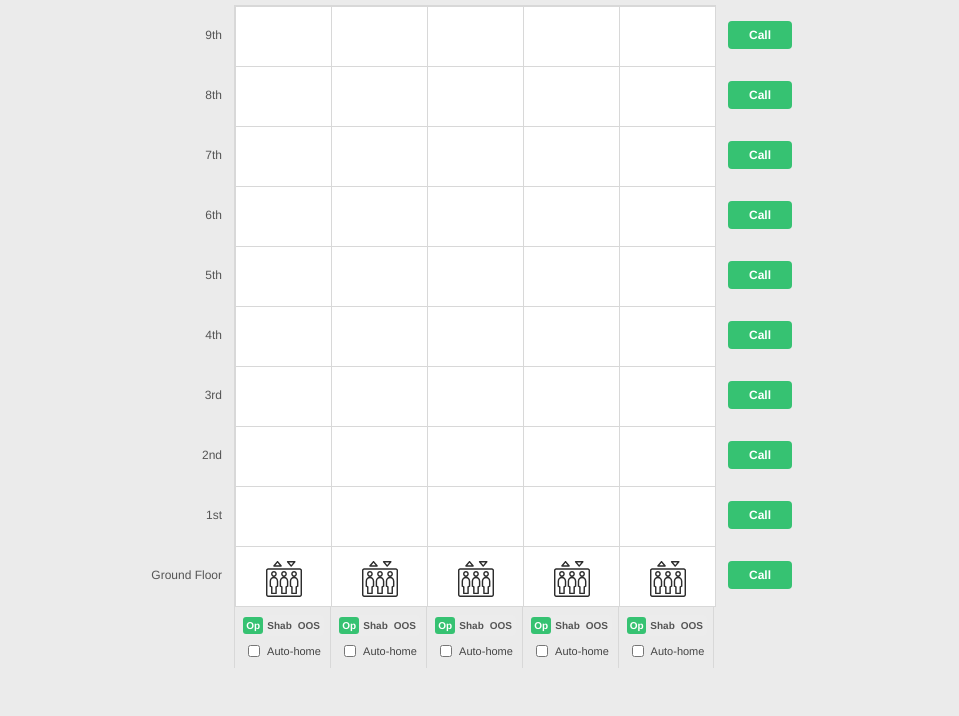
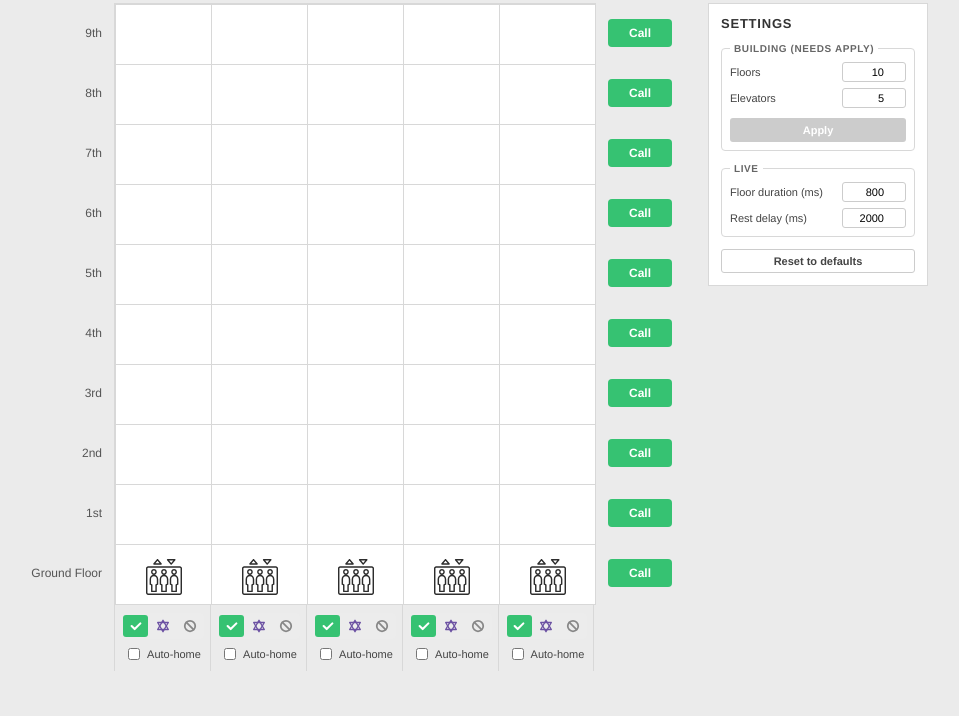
Before and after one commit to LeoLobLogiciel/Origami_Elevators_Home_Task, a website built with Vite: page index.html in a window 1280 px wide. Shown: the part 84-800 px from the top of the page, without its empty margins (170-1129 px from the left). Built offline with nearby package versions, Linux system fonts and the light colour scheme.

Commit message:
feat(v2): live control panel + auto-home auto-clears on mode change
Settings panel rendered next to the building exposes the relevant
runtime constants:

- Building section (needs Apply): Floors (3-15) and Elevators (1-10).
  Apply triggers Building.rebuild() — DOM is torn down and re-built,
  dispatcher is recreated.
- Live section: Floor duration (200-2000 ms) and Rest delay
  (500-5000 ms). Changes take effect on the next trip / next rest.
- Reset to defaults restores all values and rebuilds.

Implementation details:

- config.js now exports a mutable 'config' object plus immutable
  DEFAULTS and resetConfig(). All callers (Building, Dispatcher,
  Elevator, ControlPanel) read config.X so changes are live.
- Building.rebuild() drops the dispatcher, clears the root, rebuilds
  from scratch and re-wires actors.
- TIME_REFRESH_MS stays as an internal-only constant — exposing it
  to the user adds no real value and clutters the UI.

Other small fixes in this batch:

- When an elevator leaves Operational (to Shabbat or OOS), its
  autoReturnEnabled flag and the checkbox are cleared. Coming back to
  Operational starts with auto-home off.
- Mode selector now uses inline SVG icons coloured via currentColor:
  check (Op), Star of David (Shabbat), no-entry symbol (OOS). Icons go
  to white over the mode-coloured background when selected.

```diff
--- a/index.html
+++ b/index.html
@@ -9,7 +9,10 @@
   <body>
     <main id="app">
       <h1 class="app-title">Elevator Exercise</h1>
-      <div class="building"></div>
+      <div class="app__main">
+        <div class="building"></div>
+        <div class="app__sidebar"></div>
+      </div>
     </main>
 
     <template id="floor-label-template">
@@ -33,17 +36,31 @@
     <template id="shaft-footer-template">
       <div class="shaft-footer shaft-footer--operational">
         <div class="mode-control" role="radiogroup" aria-label="Elevator mode">
-          <label class="mode-option mode-option--op">
+          <label class="mode-option mode-option--op" aria-label="Operational">
             <input type="radio" value="operational" />
-            <span class="mode-option__label">Op</span>
+            <span class="mode-option__label">
+              <svg class="mode-option__icon" viewBox="0 0 16 16" aria-hidden="true">
+                <polyline points="3,8 6.5,11.5 13,5" fill="none" stroke="currentColor" stroke-width="2.4" stroke-linecap="round" stroke-linejoin="round" />
+              </svg>
+            </span>
           </label>
-          <label class="mode-option mode-option--shab">
+          <label class="mode-option mode-option--shab" aria-label="Shabbat">
             <input type="radio" value="shabbat" />
-            <span class="mode-option__label">Shab</span>
+            <span class="mode-option__label">
+              <svg class="mode-option__icon" viewBox="0 0 16 16" aria-hidden="true">
+                <polygon points="8,1.5 14.1,12 1.9,12" fill="none" stroke="currentColor" stroke-width="1.5" stroke-linejoin="round" />
+                <polygon points="8,14.5 1.9,4 14.1,4" fill="none" stroke="currentColor" stroke-width="1.5" stroke-linejoin="round" />
+              </svg>
+            </span>
           </label>
-          <label class="mode-option mode-option--oos">
+          <label class="mode-option mode-option--oos" aria-label="Out of service">
             <input type="radio" value="oos" />
-            <span class="mode-option__label">OOS</span>
+            <span class="mode-option__label">
+              <svg class="mode-option__icon" viewBox="0 0 16 16" aria-hidden="true">
+                <circle cx="8" cy="8" r="6" fill="none" stroke="currentColor" stroke-width="2" />
+                <line x1="3.9" y1="3.9" x2="12.1" y2="12.1" stroke="currentColor" stroke-width="2" stroke-linecap="round" />
+              </svg>
+            </span>
           </label>
         </div>
         <label class="auto-return">
--- a/src/Building.js
+++ b/src/Building.js
@@ -1,4 +1,4 @@
-import { FLOORS, ELEVATORS } from './config.js';
+import { config } from './config.js';
 import { CallButton } from './CallButton.js';
 import { Elevator } from './Elevator.js';
 import { Dispatcher } from './Dispatcher.js';
@@ -34,6 +34,16 @@ export class Building {
     this.dispatcher.setActors(this.elevators, this.buttons);
   }
 
+  rebuild() {
+    this.dispatcher.destroy();
+    this.root.replaceChildren();
+    this.dispatcher = new Dispatcher();
+    this.elevators = [];
+    this.buttons = [];
+    this._buildDom();
+    this.dispatcher.setActors(this.elevators, this.buttons);
+  }
+
   _buildDom() {
     const labels = document.createElement('div'); labels.className = 'building__labels';
     const shaftsArea = document.createElement('div'); shaftsArea.className = 'building__shafts-area';
@@ -46,7 +56,7 @@ export class Building {
 
     const shaftElements = [];
     const footerElements = [];
-    for (let i = 0; i < ELEVATORS; i++) {
+    for (let i = 0; i < config.ELEVATORS; i++) {
       const shaft = cloneTemplate('shaft-template');
       shaft.dataset.elevatorId = String(i);
       shafts.appendChild(shaft);
@@ -64,7 +74,7 @@ export class Building {
     timesOverlay.className = 'building__times-overlay';
     shafts.appendChild(timesOverlay);
 
-    for (let f = 0; f < FLOORS; f++) {
+    for (let f = 0; f < config.FLOORS; f++) {
       const label = cloneTemplate('floor-label-template');
       label.textContent = floorName(f);
       labels.appendChild(label);
--- /dev/null
+++ b/src/ControlPanel.js
@@ -0,0 +1,121 @@
+import { config, DEFAULTS, resetConfig } from './config.js';
+
+const STRUCTURE_KEYS = ['FLOORS', 'ELEVATORS'];
+const LIVE_KEYS = ['FLOOR_DURATION_MS', 'REST_MS'];
+
+const LABELS = {
+  FLOORS: 'Floors',
+  ELEVATORS: 'Elevators',
+  FLOOR_DURATION_MS: 'Floor duration (ms)',
+  REST_MS: 'Rest delay (ms)',
+};
+
+const BOUNDS = {
+  FLOORS: { min: 3, max: 15, step: 1 },
+  ELEVATORS: { min: 1, max: 10, step: 1 },
+  FLOOR_DURATION_MS: { min: 200, max: 2000, step: 100 },
+  REST_MS: { min: 500, max: 5000, step: 100 },
+};
+
+export class ControlPanel {
+  constructor(rootElement, building) {
+    this.root = rootElement;
+    this.building = building;
+    this._dirtyStructure = false;
+    this._inputs = {};
+
+    this._render();
+    this._bindEvents();
+  }
+
+  _render() {
+    const panel = document.createElement('aside');
+    panel.className = 'control-panel';
+    panel.innerHTML = `
+      <h2 class="control-panel__title">Settings</h2>
+      <fieldset class="control-panel__group">
+        <legend>Building (needs Apply)</legend>
+        ${STRUCTURE_KEYS.map(k => this._renderRow(k)).join('')}
+        <button type="button" class="control-panel__apply" disabled>Apply</button>
+      </fieldset>
+      <fieldset class="control-panel__group">
+        <legend>Live</legend>
+        ${LIVE_KEYS.map(k => this._renderRow(k)).join('')}
+      </fieldset>
+      <button type="button" class="control-panel__reset">Reset to defaults</button>
+    `;
+    this.root.appendChild(panel);
+    this.panel = panel;
+    this.applyBtn = panel.querySelector('.control-panel__apply');
+    this.resetBtn = panel.querySelector('.control-panel__reset');
+    panel.querySelectorAll('input[data-key]').forEach(input => {
+      this._inputs[input.dataset.key] = input;
+    });
+  }
+
+  _renderRow(key) {
+    const { min, max, step } = BOUNDS[key];
+    return `
+      <label class="control-row">
+        <span class="control-row__label">${LABELS[key]}</span>
+        <input
+          type="number"
+          class="control-row__input"
+          data-key="${key}"
+          min="${min}"
+          max="${max}"
+          step="${step}"
+          value="${config[key]}"
+        />
+      </label>`;
+  }
+
+  _bindEvents() {
+    STRUCTURE_KEYS.forEach(key => {
+      this._inputs[key].addEventListener('input', () => {
+        this._dirtyStructure = true;
+        this.applyBtn.disabled = false;
+      });
+    });
+
+    LIVE_KEYS.forEach(key => {
+      this._inputs[key].addEventListener('change', () => {
+        const v = parseInt(this._inputs[key].value, 10);
+        if (!this._validate(key, v)) return;
+        config[key] = v;
+      });
+    });
+
+    this.applyBtn.addEventListener('click', () => {
+      let ok = true;
+      STRUCTURE_KEYS.forEach(key => {
+        const v = parseInt(this._inputs[key].value, 10);
+        if (!this._validate(key, v)) { ok = false; return; }
+        config[key] = v;
+      });
+      if (!ok) return;
+      this.building.rebuild();
+      this._dirtyStructure = false;
+      this.applyBtn.disabled = true;
+    });
+
+    this.resetBtn.addEventListener('click', () => {
+      resetConfig();
+      Object.entries(this._inputs).forEach(([key, input]) => {
+        input.value = String(DEFAULTS[key]);
+      });
+      this.building.rebuild();
+      this._dirtyStructure = false;
+      this.applyBtn.disabled = true;
+    });
+  }
+
+  _validate(key, value) {
+    const { min, max } = BOUNDS[key];
+    if (!Number.isFinite(value) || value < min || value > max) {
+      this._inputs[key].value = String(config[key]);
+      return false;
+    }
+    return true;
+  }
+}
--- a/src/Dispatcher.js
+++ b/src/Dispatcher.js
@@ -1,5 +1,5 @@
 import { formatTime } from './format.js';
-import { TIME_REFRESH_MS } from './config.js';
+import { config } from './config.js';
 import { pickClosest } from './algorithm.js';
 
 export class Dispatcher {
@@ -9,7 +9,7 @@ export class Dispatcher {
     this.queue = [];
     this.activeCalls = new Map();
     this.ding = this._loadDing();
-    this._tickerId = setInterval(() => this._tick(), TIME_REFRESH_MS);
+    this._tickerId = setInterval(() => this._tick(), config.TIME_REFRESH_MS);
   }
 
   destroy() {
@@ -17,6 +17,11 @@ export class Dispatcher {
       clearInterval(this._tickerId);
       this._tickerId = null;
     }
+  }
+
+  restartTicker() {
+    if (this._tickerId !== null) clearInterval(this._tickerId);
+    this._tickerId = setInterval(() => this._tick(), config.TIME_REFRESH_MS);
   }
 
   setActors(elevators, buttons) {
--- a/src/config.js
+++ b/src/config.js
@@ -1,5 +1,13 @@
-export const FLOORS = 10;
-export const ELEVATORS = 5;
-export const FLOOR_DURATION_MS = 800;
-export const REST_MS = 2000;
-export const TIME_REFRESH_MS = 1000;
+export const DEFAULTS = Object.freeze({
+  FLOORS: 10,
+  ELEVATORS: 5,
+  FLOOR_DURATION_MS: 800,
+  REST_MS: 2000,
+  TIME_REFRESH_MS: 1000,
+});
+
+export const config = { ...DEFAULTS };
+
+export function resetConfig() {
+  Object.assign(config, DEFAULTS);
+}
--- a/src/main.js
+++ b/src/main.js
@@ -1,5 +1,11 @@
 import './styles/main.scss';
 import { Building } from './Building.js';
+import { ControlPanel } from './ControlPanel.js';
 
 const root = document.querySelector('.building');
-new Building(root);
+const building = new Building(root);
+
+const panelRoot = document.querySelector('.app__sidebar');
+if (panelRoot) {
+  new ControlPanel(panelRoot, building);
+}
--- a/src/styles/_footer.scss
+++ b/src/styles/_footer.scss
@@ -38,15 +38,24 @@
 
 .mode-option__label {
   flex: 1;
-  text-align: center;
-  padding: 3px 2px;
-  font-size: 10px;
-  font-weight: 600;
+  display: flex;
+  align-items: center;
+  justify-content: center;
+  padding: 4px 2px;
   border-radius: 3px;
-  color: #555;
   transition: background 0.15s, color 0.15s;
   user-select: none;
 }
+
+.mode-option__icon {
+  width: 14px;
+  height: 14px;
+  display: block;
+}
+
+.mode-option--op    .mode-option__label { color: $color-mode-op; }
+.mode-option--shab  .mode-option__label { color: $color-mode-shabbat; }
+.mode-option--oos   .mode-option__label { color: $color-mode-oos; }
 
 .mode-option--op input:checked + .mode-option__label {
   background: $color-mode-op;
--- a/src/styles/_layout.scss
+++ b/src/styles/_layout.scss
@@ -26,6 +26,17 @@ body {
   font-weight: 600;
   letter-spacing: 0.02em;
   color: #333;
+}
+
+.app__main {
+  display: flex;
+  align-items: flex-start;
+  gap: 20px;
+}
+
+.app__sidebar {
+  display: flex;
+  flex-direction: column;
 }
 
 .building {
--- /dev/null
+++ b/src/styles/_panel.scss
@@ -0,0 +1,95 @@
+@use 'variables' as *;
+
+.control-panel {
+  background: #ffffff;
+  border: 1px solid $color-grid-line;
+  padding: 12px;
+  font-size: 12px;
+  width: 220px;
+  display: flex;
+  flex-direction: column;
+  gap: 12px;
+}
+
+.control-panel__title {
+  margin: 0;
+  font-size: 13px;
+  font-weight: 700;
+  text-transform: uppercase;
+  letter-spacing: 0.06em;
+  color: #333;
+}
+
+.control-panel__group {
+  border: 1px solid $color-grid-line;
+  border-radius: 4px;
+  padding: 8px;
+  margin: 0;
+  display: flex;
+  flex-direction: column;
+  gap: 6px;
+
+  legend {
+    font-size: 10px;
+    font-weight: 700;
+    text-transform: uppercase;
+    letter-spacing: 0.06em;
+    color: #666;
+    padding: 0 4px;
+  }
+}
+
+.control-row {
+  display: flex;
+  align-items: center;
+  justify-content: space-between;
+  gap: 8px;
+}
+
+.control-row__label {
+  color: #444;
+  font-size: 11px;
+  flex: 1;
+}
+
+.control-row__input {
+  width: 64px;
+  padding: 3px 6px;
+  font-size: 11px;
+  font-family: inherit;
+  border: 1px solid #ccc;
+  border-radius: 3px;
+  text-align: right;
+}
+
+.control-panel__apply,
+.control-panel__reset {
+  font-size: 11px;
+  font-weight: 600;
+  font-family: inherit;
+  padding: 5px 10px;
+  border-radius: 3px;
+  cursor: pointer;
+  border: 1px solid transparent;
+}
+
+.control-panel__apply {
+  background: $color-mode-op;
+  color: #fff;
+  margin-top: 4px;
+
+  &:disabled {
+    background: #ccc;
+    cursor: default;
+  }
+}
+
+.control-panel__reset {
+  background: #fff;
+  color: #444;
+  border-color: #ccc;
+
+  &:hover {
+    background: #f5f5f5;
+  }
+}
--- a/src/styles/main.scss
+++ b/src/styles/main.scss
@@ -5,3 +5,4 @@
 @use 'times';
 @use 'button';
 @use 'footer';
+@use 'panel';
```
Also changed, not shown: src/Elevator.js (+11 -6 lines).
